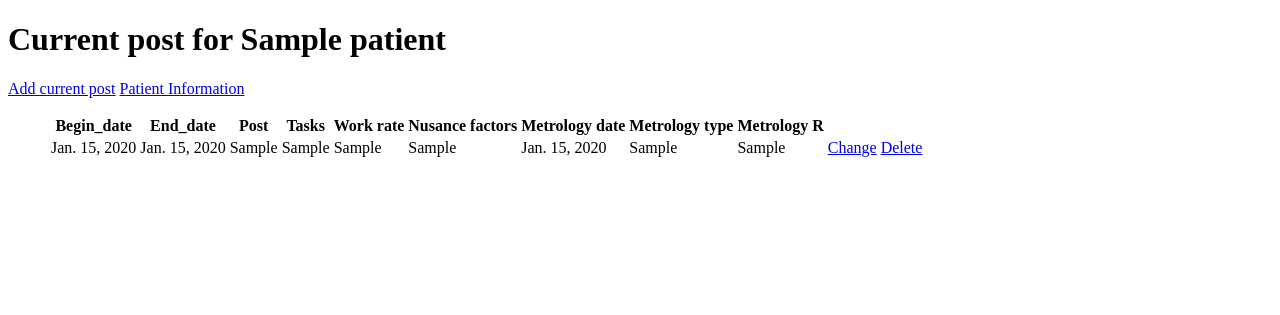
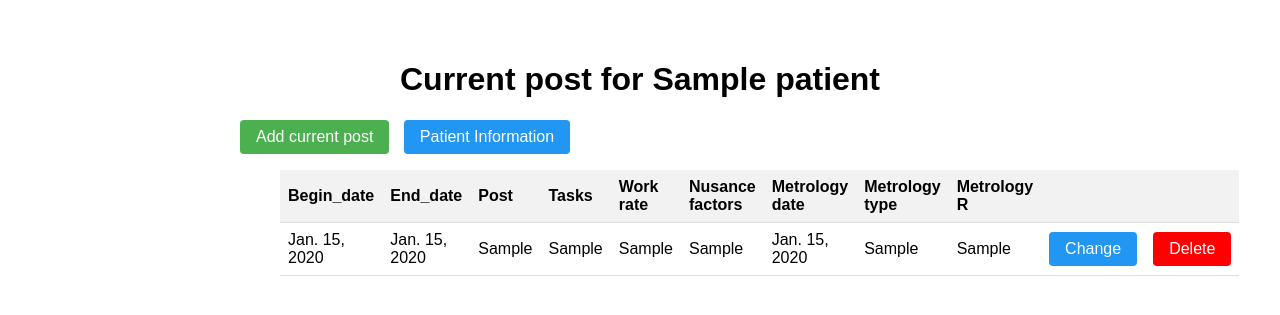
Before and after one commit to Changer110/hospital-management-system, a Django app: page /current_post/1/ in a window 1280 px wide. Shown: the top 315 px of the page. Run offline with Django 5.2, Linux system fonts and the light colour scheme; tables that the repository leaves empty hold one stand-in row (values such as "Sample post").

Commit message:
latest changes

```diff
--- a/hospital/App/templates/current_post.html
+++ b/hospital/App/templates/current_post.html
@@ -2,18 +2,18 @@
 <html>
 <head>
   <title>Background Patient Information</title>
-  <!-- <link rel="stylesheet" href="static/css/background_patient.css"> -->
+  <link rel="stylesheet" href="static/css/summons_form.css">
 </head>
 <body>
-  <div class="background-patient-container">
-    <h1 class="background-patient-title">Current post for {{ patient.name }}</h1>
+  <div class="summons-form-container">
+    <h1 class="summons-form-title">Current post for {{ patient.name }}</h1>
 
     <div class="button-container">
-      <a href="{% url 'add_current_post' patient.employee_id %}" class="add-background-patient-button">Add current post</a>
+      <a href="{% url 'add_current_post' patient.employee_id %}" class="add-summons-form-button">Add current post</a>
       <a href="{% url 'patient_information' patient.employee_id %}" class="patient-information-button">Patient Information</a>
     </div>
 
-    <ul class="background-patient-details">
+    <ul class="summons-form-details">
       <table>
         <thead>
           <tr>
@@ -42,15 +42,93 @@
             <td>{{ post.metrology_date }}</td>
             <td>{{ post.metrology_type }}</td>
             <td>{{ post.metrology_R }}</td>
-            <td><a href="{% url 'update_current_post' post.id %}">Change</a></td>
-            <td><a href="{% url 'delete_current_post' post.id %}">Delete</a></td>
+            <td><a href="{% url 'update_current_post' post.id %}" class="change-button">Change</a></td>
+            <td><a href="{% url 'delete_current_post' post.id %}" class="delete-button">Delete</a></td>
           </tr>
           {% empty %}
           <tr>
-            <td colspan="8">No background patient information found.</td>
+            <td colspan="11">No background patient information found.</td>
           </tr>
           {% endfor %}
         </tbody>
       </table>
     </ul>
   </div>
+
+  <script>
+    // Dynamically apply styles to the summons_form.html elements
+    const summonsFormContainer = document.querySelector('.summons-form-container');
+    summonsFormContainer.style.maxWidth = '800px';
+    summonsFormContainer.style.margin = '0 auto';
+    summonsFormContainer.style.padding = '20px';
+
+    const summonsFormTitle = document.querySelector('.summons-form-title');
+    summonsFormTitle.style.textAlign = 'center';
+
+    const addSummonsFormButton = document.querySelector('.add-summons-form-button');
+    addSummonsFormButton.style.display = 'inline-block';
+    addSummonsFormButton.style.padding = '8px 16px';
+    addSummonsFormButton.style.backgroundColor = '#4CAF50';
+    addSummonsFormButton.style.color = 'white';
+    addSummonsFormButton.style.textDecoration = 'none';
+    addSummonsFormButton.style.borderRadius = '4px';
+
+    const patientInformationButton = document.querySelector('.patient-information-button');
+    patientInformationButton.style.display = 'inline-block';
+    patientInformationButton.style.padding = '8px 16px';
+    patientInformationButton.style.backgroundColor = '#2196F3';
+    patientInformationButton.style.color = 'white';
+    patientInformationButton.style.textDecoration = 'none';
+    patientInformationButton.style.borderRadius = '4px';
+    patientInformationButton.style.marginLeft = '10px';
+
+    const summonsFormDetailsTable = document.querySelector('table');
+    summonsFormDetailsTable.style.width = '100%';
+    summonsFormDetailsTable.style.borderCollapse = 'collapse';
+    summonsFormDetailsTable.style.marginBottom = '20px';
+
+    const tableHeaders = summonsFormDetailsTable.querySelectorAll('th');
+    tableHeaders.forEach(header => {
+      header.style.padding = '8px';
+      header.style.textAlign = 'left';
+      header.style.borderBottom = '1px solid #ddd';
+      header.style.backgroundColor = '#f2f2f2';
+    });
+
+    const tableRows = summonsFormDetailsTable.querySelectorAll('td');
+    tableRows.forEach(row => {
+      row.style.padding = '8px';
+      row.style.textAlign = 'left';
+      row.style.borderBottom = '1px solid #ddd';
+    });
+
+    const changeButtons = document.querySelectorAll('.change-button');
+    changeButtons.forEach(changeButton => {
+      changeButton.style.display = 'inline-block';
+      changeButton.style.padding = '8px 16px';
+      changeButton.style.backgroundColor = '#2196F3';
+      changeButton.style.color = 'white';
+      changeButton.style.textDecoration = 'none';
+      changeButton.style.borderRadius = '4px';
+    });
+
+    const deleteButtons = document.querySelectorAll('.delete-button');
+    deleteButtons.forEach(deleteButton => {
+      deleteButton.style.display = 'inline-block';
+      deleteButton.style.padding = '8px 16px';
+      deleteButton.style.backgroundColor = '#FF0000';
+      deleteButton.style.color = 'white';
+      deleteButton.style.textDecoration = 'none';
+      deleteButton.style.borderRadius = '4px';
+    });
+
+    // Add click event listener to table rows
+    const rows = summonsFormDetailsTable.querySelectorAll('tbody tr');
+    rows.forEach(row => {
+      row.addEventListener('click', () => {
+        row.classList.toggle('selected');
+      });
+    });
+  </script>
+</body>
+</html>
--- a/hospital/App/templates/enterprise_list.html
+++ b/hospital/App/templates/enterprise_list.html
@@ -35,6 +35,7 @@
 <body>
     <h1>Enterprise List</h1>
     <a href="{% url 'add_enterprise' %}" class="add-button">Add Enterprise</a>
+    <a href="{% url 'show_all_patient' %}" class="add-patient-button">Show all Patients</a>
     <table>
         <thead>
             <tr>
--- a/hospital/App/templates/patient.html
+++ b/hospital/App/templates/patient.html
@@ -27,6 +27,7 @@
       <a href="{% url 'show_all_patient' %}" class="add-patient-button">Show all Patients</a>
       <a href="{% url 'show_all_drugs' %}" class="add-patient-button">Show all Drugs</a>
       <a href="{% url 'show_all_doctors' %}" class="add-patient-button">Show all Doctors</a>
+      <a href="{% url 'enterprise_list' %}" class="add-patient-button">Enterprise List</a>
     </div>
 
     <!-- <ul class="patient-details"> -->
```
Also changed, not shown: hospital/App/templates/absenteeism.html (+33 -3 lines), hospital/App/templates/background_patient.html (+22 -2 lines).
